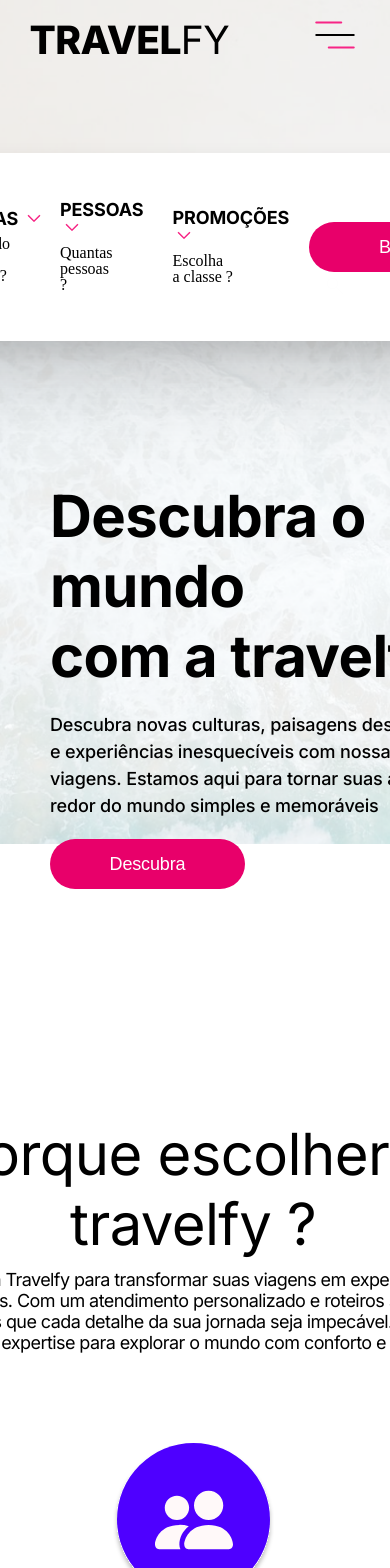
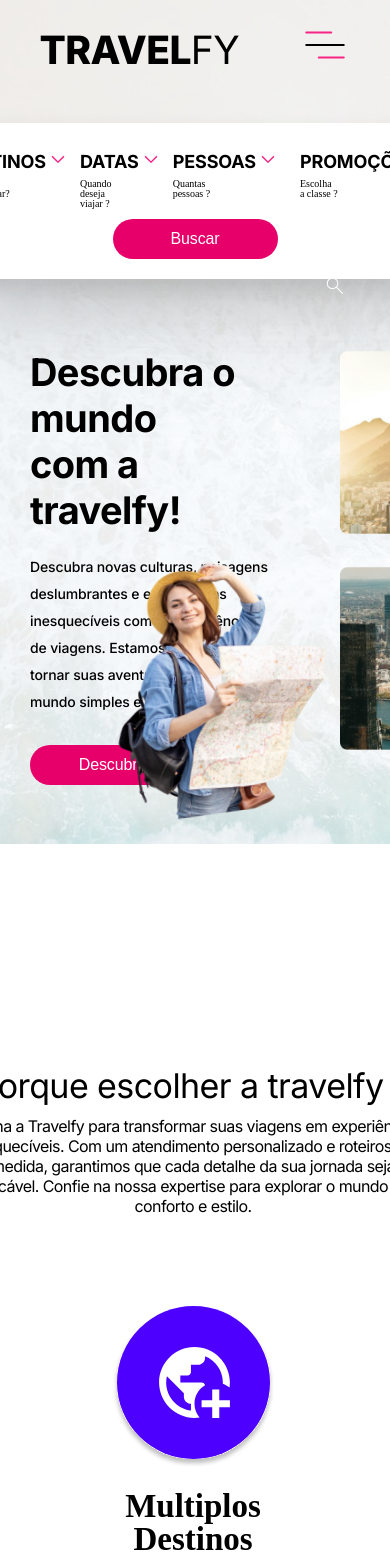
Before and after one commit to ElieldsonKervem/TravelFy, a Vue app: page / in a window 390 px wide. Shown: the top 1568 px of the page. Built offline with nearby package versions, Linux system fonts and the light colour scheme.

Commit message:
footer of mobine done

```diff
--- a/src/App.vue
+++ b/src/App.vue
@@ -6,6 +6,7 @@
   import SliderHeroNav from './components/SliderHeroNav.vue';
   import CommetCard from './components/CommentCard.vue';
   import Footer from './components/Footer.vue';
+  import menuBurger from './components/MenuBurger.vue';
 </script>
 
 <template>
@@ -17,6 +18,7 @@
        <SliderHeroNav/>
        <CommetCard/>
        <Footer/>
+       <menuBurger/>
     </div>
 </template>
 
--- /dev/null
+++ b/src/components/MenuBurger.vue
@@ -0,0 +1,17 @@
+<script setup>
+import { ref } from 'vue'
+
+</script>
+
+<template>
+
+    <div  class="menuCard">
+        <div class="cardLogo">
+            <h2 class="logo" data-v-14fabd76=""><span class="strong" data-v-14fabd76="">TRAVEL</span>FY </h2>
+        </div>
+    </div>
+</template>
+
+<style scoped>
+
+</style>
--- a/src/sass/_mediaQueries.scss
+++ b/src/sass/_mediaQueries.scss
@@ -248,12 +248,194 @@
 
 }
   @media (max-width: 768px) {
+    .seachContainer{
+      width: 55rem;
+      padding: 3rem 1rem 1rem 1rem;
+      flex-direction: column;
+      margin-top: 3rem;
+    }
+    .searchDrawer {
+      width: 48rem;
+      font-size: 1rem;
+      align-items: start;
+  }
+  .btnSearch {
+    font-size: 1.6rem;
+    margin: 1rem 2rem;
+    width: 16.5rem;
+    height: 4rem;
 
-    .container {
+}
+li.listItemDrawer {
+  display: flex;
 
-      padding: 10px;
+  flex-wrap: nowrap;
+  justify-content: space-between;
+  align-items: flex-start;
+}
+ul.listDestiny {
+  margin-right: 1rem;
+}
+.cardHeroContainer {
+      margin-top: 5rem;
+      gap: 8rem;
+  }
+  .mainCard {
+    width: 27rem;
+    padding: 1rem;
+    h1{
+      font-size: 3.8rem;
     }
-    .header {
-      font-size: 1.2rem;
+    p{
+      width: 24rem;
+      font-size: 1.4rem;
+    }
+
+}
+.card3 {
+  display: none;
+}
+.card1,.card2 {
+  img{
+    width: 20rem;
+  }
+}
+.cardImgs {
+
+  grid-template-areas:
+      "card1 card1"
+      "card2 card2";
+  gap: 3rem;
+  position: relative;
+}
+.womanImg {
+  position: absolute;
+  top: 16rem;
+  right: 3rem;
+
+}
+.ellipse#Ellipse\ 1 {
+  display: none;
+}
+.cardTravelfy {
+  width: 58rem;
+  text-align: center;
+}
+.cardSecundary h4 {
+  width: auto;
+  margin-top: 1rem;
+  padding: 0rem 5rem;
+}
+.cardImgsIcons {
+
+
+  flex-direction: column;
+  gap: 6rem;
+}
+.svgHero1{
+  display: none;
+}
+.cardTravelfy{
+  h2{
+    font-size: 3.4rem;
+    margin-top: 6rem;
+  }
+  h4{
+    font-size: 1.6rem;
+  }
+}
+.cardImgsIcons{
+  h3{
+    font-size: 3.3rem;
+  }
+  p{
+    font-size: 1.6rem;
+    line-height: 2rem;
+  }
+}
+.cardSlider{
+  margin-top: 1rem;
+  padding-bottom: 10rem;
+}
+.sliderSection{
+  h1{
+    font-size: 3.4rem;
+  }
+  p{
+    font-size: 1.6rem;
+    width: 50rem;
+  }
+}
+.slider{
+  margin-top: 8rem;
+  width: 44rem;
+}
+.cardComment .commentSecondCard .commentCard img{
+  left: -7rem;
+}
+.cardComment{
+  flex-direction: column;
+  gap: 6rem;
+  padding-bottom: 0rem;
+  .commentFistCard{
+    h1{
+      font-size: 3.4rem;
+
+      text-align: center;
+      margin-bottom: 1rem;
+    }
+    p{
+
+      text-align: center;
     }
   }
+}
+.companies{
+  flex-direction: column;
+  gap: 3rem;
+  padding: 10rem;
+}
+.footer .newLatterCard {
+  width: 52.7rem;
+  height: 34.4rem;
+}
+.footer .headerLatterCard{
+  h2{
+    font-size: 2.8rem;
+  }
+  p{
+    font-size: 1.6rem;
+    padding: 0;
+  }
+
+}
+.footer .emaiInput{
+  height: 6rem;
+  padding: 3rem;
+ }
+ .footer button.subscribe {
+  display: none;
+ }
+ .footer footer {
+  display: flex;
+  flex-direction: column;
+  justify-content: space-between;
+  align-items: center;
+  margin-top: 20rem;
+  margin-bottom: 10rem;
+  width: 90vw;
+}
+.footer .footerfirstContainer {
+  width: 100%;
+  text-align: left;
+  padding: 0rem 4rem;
+}
+.footer .footerSecondContainer {
+  width: 63rem;
+  padding-left: 4rem;
+
+}
+.menuCard {
+  display: none;
+}
+}
--- a/src/style.css
+++ b/src/style.css
@@ -830,11 +830,170 @@ div#containerSlider2 {
   }
 }
 @media (max-width: 768px) {
-  .container {
-    padding: 10px;
+  .seachContainer {
+    width: 55rem;
+    padding: 3rem 1rem 1rem 1rem;
+    flex-direction: column;
+    margin-top: 3rem;
   }
-  .header {
-    font-size: 1.2rem;
+  .searchDrawer {
+    width: 48rem;
+    font-size: 1rem;
+    align-items: start;
+  }
+  .btnSearch {
+    font-size: 1.6rem;
+    margin: 1rem 2rem;
+    width: 16.5rem;
+    height: 4rem;
+  }
+  li.listItemDrawer {
+    display: flex;
+    flex-wrap: nowrap;
+    justify-content: space-between;
+    align-items: flex-start;
+  }
+  ul.listDestiny {
+    margin-right: 1rem;
+  }
+  .cardHeroContainer {
+    margin-top: 5rem;
+    gap: 8rem;
+  }
+  .mainCard {
+    width: 27rem;
+    padding: 1rem;
+  }
+  .mainCard h1 {
+    font-size: 3.8rem;
+  }
+  .mainCard p {
+    width: 24rem;
+    font-size: 1.4rem;
+  }
+  .card3 {
+    display: none;
+  }
+  .card1 img, .card2 img {
+    width: 20rem;
+  }
+  .cardImgs {
+    grid-template-areas: "card1 card1" "card2 card2";
+    gap: 3rem;
+    position: relative;
+  }
+  .womanImg {
+    position: absolute;
+    top: 16rem;
+    right: 3rem;
+  }
+  .ellipse#Ellipse\ 1 {
+    display: none;
+  }
+  .cardTravelfy {
+    width: 58rem;
+    text-align: center;
+  }
+  .cardSecundary h4 {
+    width: auto;
+    margin-top: 1rem;
+    padding: 0rem 5rem;
+  }
+  .cardImgsIcons {
+    flex-direction: column;
+    gap: 6rem;
+  }
+  .svgHero1 {
+    display: none;
+  }
+  .cardTravelfy h2 {
+    font-size: 3.4rem;
+    margin-top: 6rem;
+  }
+  .cardTravelfy h4 {
+    font-size: 1.6rem;
+  }
+  .cardImgsIcons h3 {
+    font-size: 3.3rem;
+  }
+  .cardImgsIcons p {
+    font-size: 1.6rem;
+    line-height: 2rem;
+  }
+  .cardSlider {
+    margin-top: 1rem;
+    padding-bottom: 10rem;
+  }
+  .sliderSection h1 {
+    font-size: 3.4rem;
+  }
+  .sliderSection p {
+    font-size: 1.6rem;
+    width: 50rem;
+  }
+  .slider {
+    margin-top: 8rem;
+    width: 44rem;
+  }
+  .cardComment .commentSecondCard .commentCard img {
+    left: -7rem;
+  }
+  .cardComment {
+    flex-direction: column;
+    gap: 6rem;
+    padding-bottom: 0rem;
+  }
+  .cardComment .commentFistCard h1 {
+    font-size: 3.4rem;
+    text-align: center;
+    margin-bottom: 1rem;
+  }
+  .cardComment .commentFistCard p {
+    text-align: center;
+  }
+  .companies {
+    flex-direction: column;
+    gap: 3rem;
+    padding: 10rem;
+  }
+  .footer .newLatterCard {
+    width: 52.7rem;
+    height: 34.4rem;
+  }
+  .footer .headerLatterCard h2 {
+    font-size: 2.8rem;
+  }
+  .footer .headerLatterCard p {
+    font-size: 1.6rem;
+    padding: 0;
+  }
+  .footer .emaiInput {
+    height: 6rem;
+    padding: 3rem;
+  }
+  .footer button.subscribe {
+    display: none;
+  }
+  .footer footer {
+    display: flex;
+    flex-direction: column;
+    justify-content: space-between;
+    align-items: center;
+    margin-top: 20rem;
+    margin-bottom: 10rem;
+    width: 90vw;
+  }
+  .footer .footerfirstContainer {
+    width: 100%;
+    text-align: left;
+    padding: 0rem 4rem;
+  }
+  .footer .footerSecondContainer {
+    width: 63rem;
+    padding-left: 4rem;
+  }
+  .menuCard {
+    display: none;
   }
 }
 
```
Also changed, not shown: 1 other file (tests, documents, lock files or other folders).
